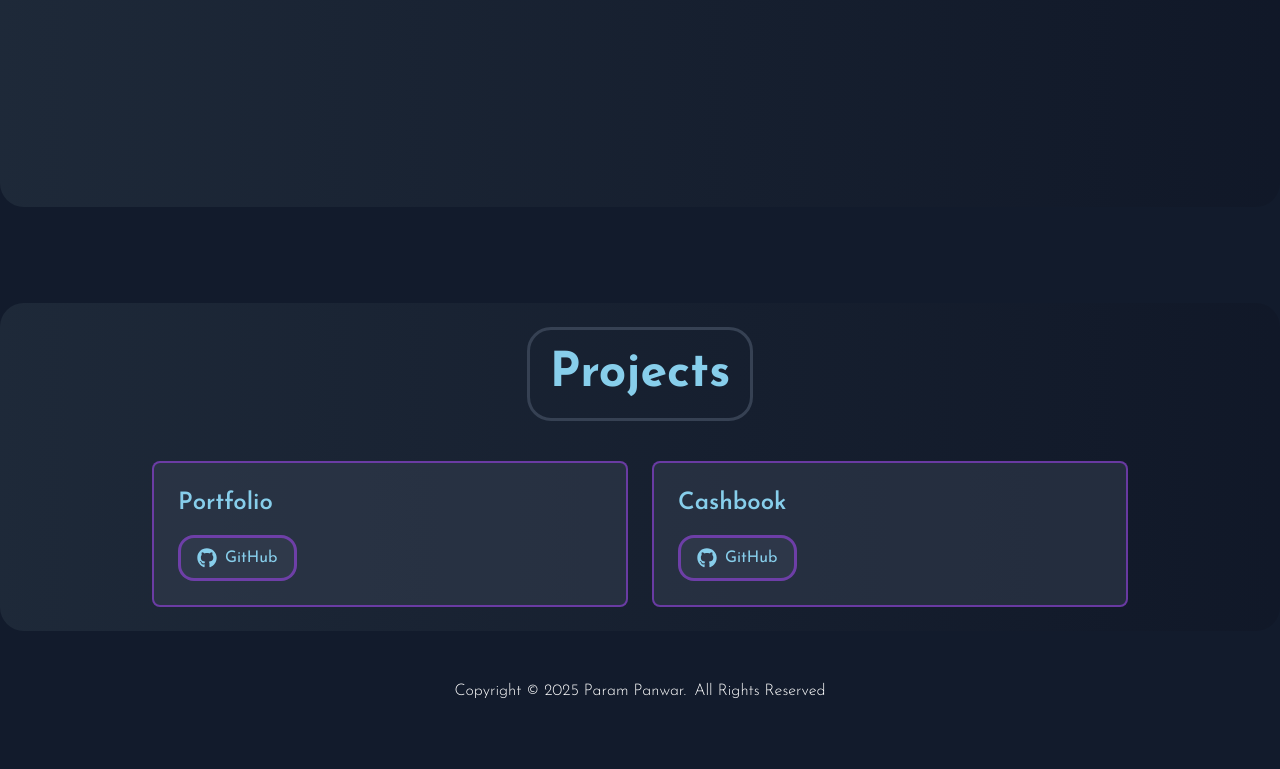
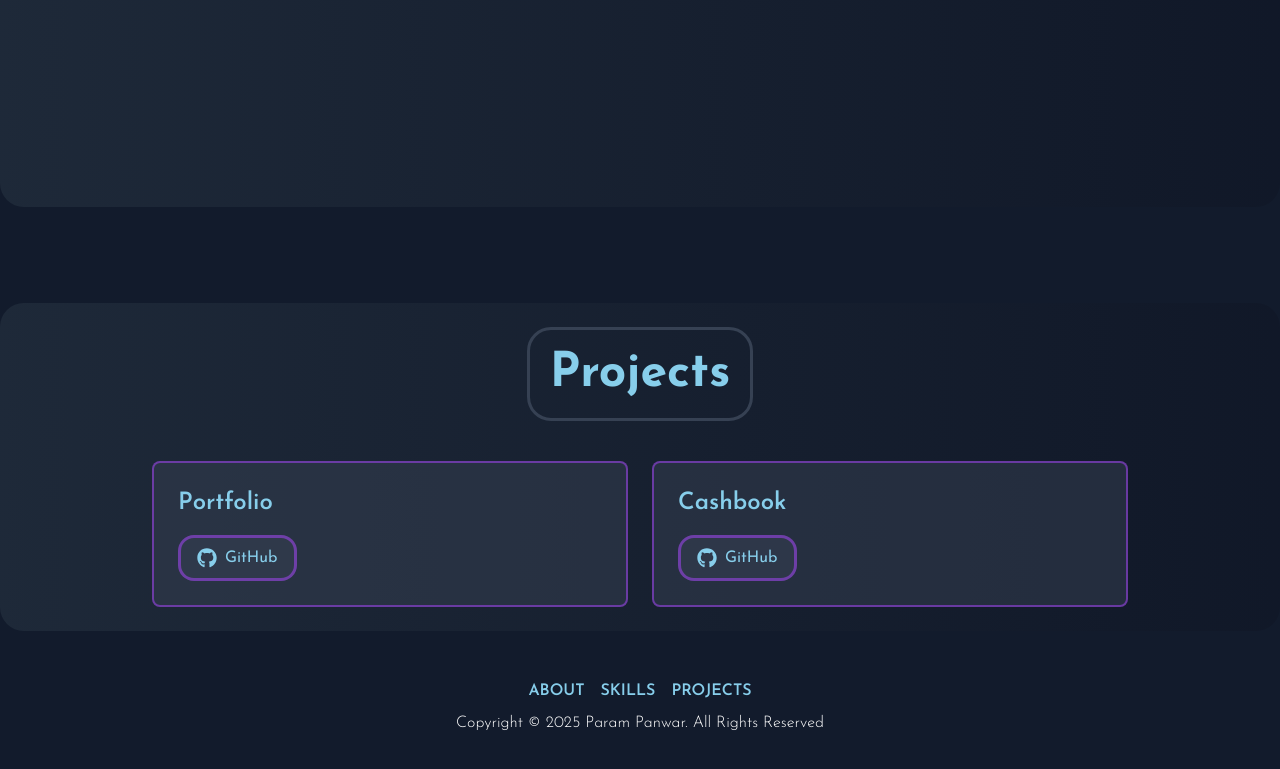
Before and after one commit to parampanwar/portfolio, a Next.js app: page / in a window 1280 px wide. Shown: the part 2389-3158 px from the top of the page. Built offline with nearby package versions, Linux system fonts and the light colour scheme; a web font is replaced by a local one.

Commit message:
major upgrade to footer

```diff
--- /dev/null
+++ b/components/footer.jsx
@@ -0,0 +1,14 @@
+const Footer = () => {
+    return (
+        <footer className="flex flex-col items-center text-white font-light text-center space-y-2">
+            <span className="flex space-x-4 font-semibold">
+                <a href="#about">ABOUT</a>
+                <a href="#skills">SKILLS</a>
+                <a href="#project">PROJECTS</a>
+            </span>
+            <span>Copyright © 2025 Param Panwar. All Rights Reserved</span>
+        </footer>
+    );
+};
+
+export default Footer;
--- a/pages/index.jsx
+++ b/pages/index.jsx
@@ -10,6 +10,8 @@ import ProjectSection from '../components/projects';
 import SkillsSection from '../components/skills';
 import AboutSection from '../components/about'
 import MyDashboard from '../components/dashboard'
+import Footer from '../components/footer';
+
 export default function Dashboard() {
   let bDetails = 1
   const router = useRouter()
@@ -45,12 +47,7 @@ export default function Dashboard() {
       {/* Projects Section */}
       <ProjectSection />
       <br /><br />
-      <footer className="flex flex-col items-center text-white font-light text-center sm:flex-row sm:justify-center">
-        <span>Copyright © 2025 Param Panwar.</span>
-        <span className="sm:ml-2 sm:whitespace-nowrap">All Rights Reserved</span>
-        <br />
-
-      </footer>
+      <Footer />
 
       <br /><br />
     </MainScreenWrapper >
```
